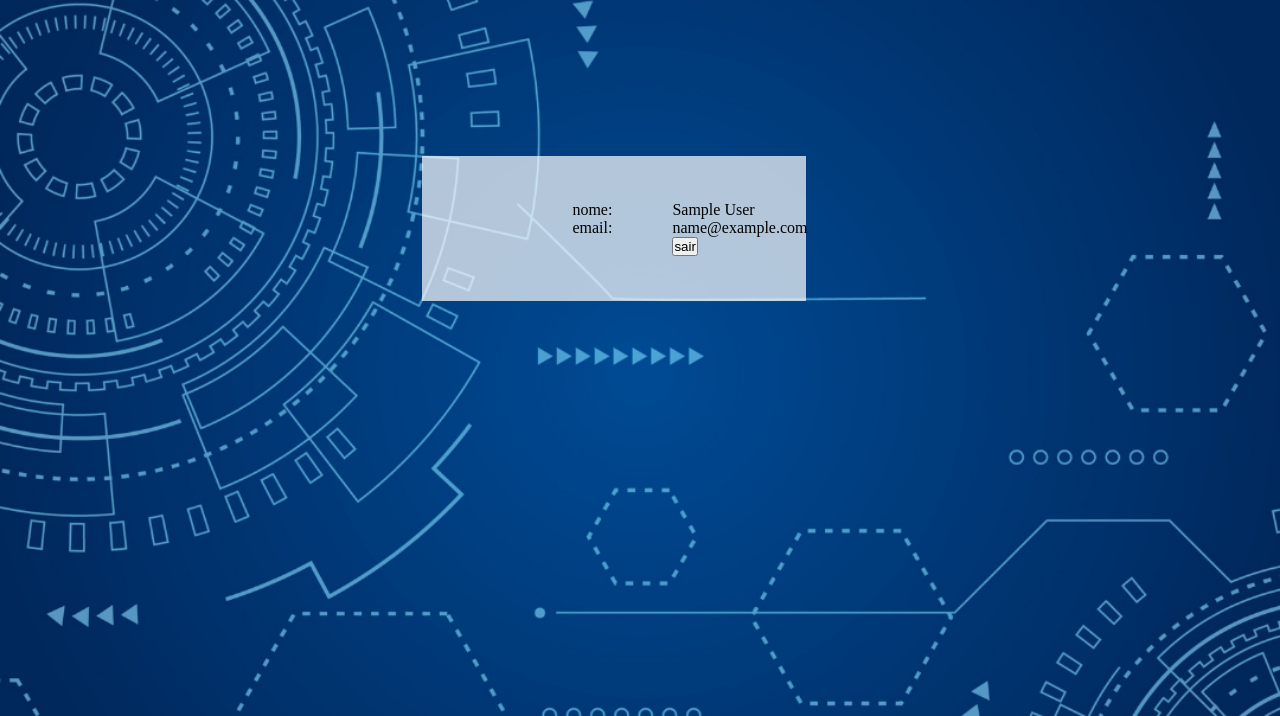
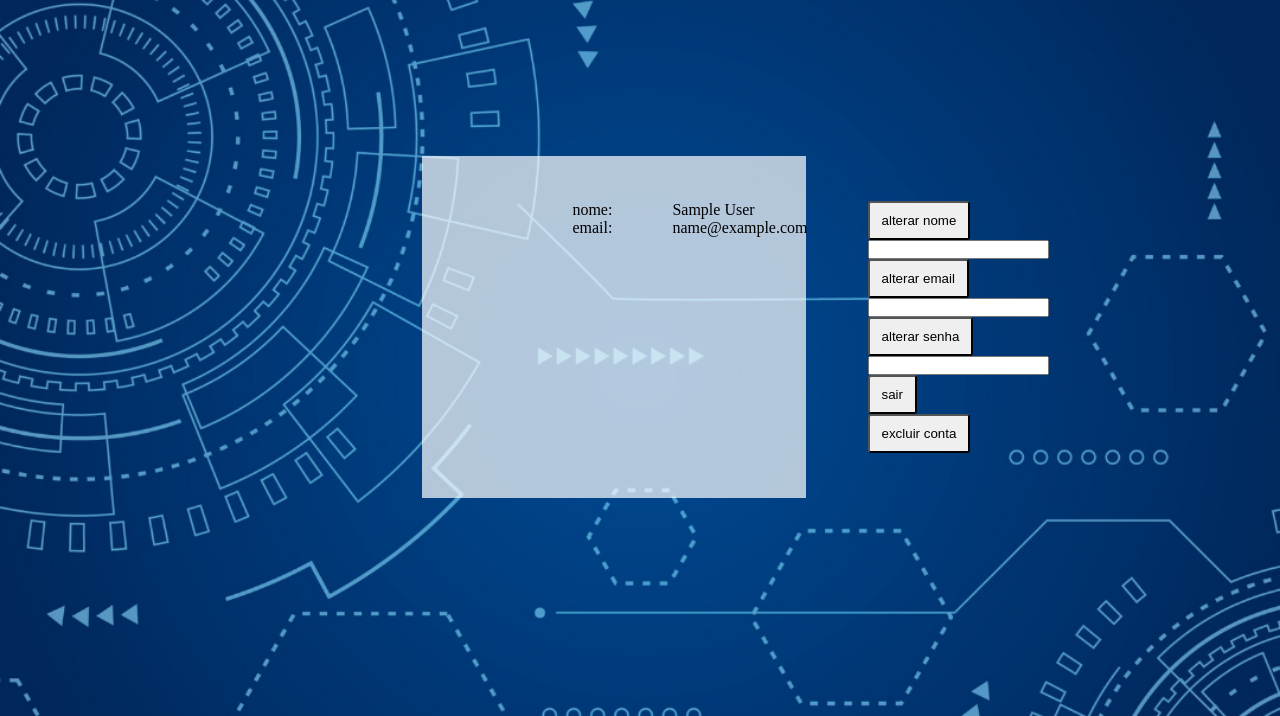
Before and after one commit to BruGes/escodigos, a PHP site: page /Pages/perfil.php in a window 1280 px wide. Shown: the part 84-800 px from the top of the page. Run offline with PHP 8.4, Linux system fonts and the light colour scheme; the visitor is signed in with stand-in values (Sample User, id 1); data that the repository does not hold is empty.

Commit message:
CRUD funcional

```diff
--- a/Pages/Perfil.php
+++ b/Pages/Perfil.php
@@ -8,7 +8,7 @@ include "../script/consultas.php"; ?>
     <meta http-equiv="X-UA-Compatible" content="IE=edge">
     <meta name="viewport" content="width=device-width, initial-scale=1.0">
     <link rel="stylesheet" href="../css/perfil.css">
-    <title>Perfil</title>
+    <title> <?php if (isset($_POST['altnome'])) {echo "ta zoado";} else{echo "Perfil";}?> </title>
 </head>
 
 <?php include "../header.php"; ?>
@@ -22,24 +22,99 @@ include "../script/consultas.php"; ?>
         <ul>
             <li><?php echo $nomeuser; ?></li>
             <li><?php echo $emailuser; ?></li>
+        </ul>
+        <ul>
             <form method="post" action="perfil.php">
-                <input type="submit" value="sair" name="sair">
+                <button type="submit" name="altnome">alterar nome</button>
+                <input type="text" name="NomeAlterado">
+            </form>
+            <form method="post" action="perfil.php">
+                <button type="submit" name="altmail">alterar email</button>
+                <input type="email" name="EmailAlterado">
+            </form>
+            <form method="post" action="perfil.php">
+                <button type="submit" name="altsenha">alterar senha</button>
+                <input type="text" name="SenhaAlterada">
+            </form>
+            <form method="post" action="perfil.php">
+                <button type="submit" name="sair">sair</button>
+            </form>
+            <form method="post" action="perfil.php">
+                <button type="submit" name="deletar">excluir conta</button>
             </form>
         </ul>
     </div>
 </main>
 
 <?php
+
+if (isset($_POST['altnome']) and isset($_POST['NomeAlterado'])) {
+
+    $alterar_nome = $conn->prepare('UPDATE `usuario` SET `nm_nome` = :nome WHERE `usuario`.`id_usuario` = :id');
+    $alterar_nome->bindValue(':id',$_SESSION['id']);
+    $alterar_nome->bindValue(':nome',$_POST['NomeAlterado']);
+    $alterar_nome->execute();
+
+    ?><script>
+    if ( window.history.replaceState ) {
+        window.history.replaceState( null, null, window.location.href );
+    }
+
+    window.location.reload(false);
+    </script><?php
+}
+if (isset($_POST['altmail']) and isset($_POST['EmailAlterado'])) {
+
+    $alterar_email = $conn->prepare('UPDATE `usuario` SET `ds_email` = :email WHERE `usuario`.`id_usuario` = :id');
+    $alterar_email->bindValue(':id',$_SESSION['id']);
+    $alterar_email->bindValue(':email',$_POST['EmailAlterado']);
+    $alterar_email->execute();
+
+    ?><script>
+    if ( window.history.replaceState ) {
+        window.history.replaceState( null, null, window.location.href );
+    }
+
+    window.location.reload(false);
+    </script><?php
+}
+if (isset($_POST['altsenha']) and isset($_POST['SenhaAlterada'])) {
+
+    $alterar_senha = $conn->prepare('UPDATE `usuario` SET `vl_senha` = :senha WHERE `usuario`.`id_usuario` = :id');
+    $alterar_senha->bindValue(':id',$_SESSION['id']);
+    $alterar_senha->bindValue(':senha',$_POST['SenhaAlterada']);
+    $alterar_senha->execute();
+
+    ?><script>
+    if ( window.history.replaceState ) {
+        window.history.replaceState( null, null, window.location.href );
+    }
+
+    window.location.reload(false);
+    </script><?php
+}
 if (isset($_POST['sair'])) {
 
-    //session_unset();
     session_destroy();
 
-?>
-
-    <script>
+    ?><script>
         window.location.replace("login.php");
         //window.location.replace("https://siteteste69.000webhostapp.com/pages/login.php");
-    </script>
+    </script><?php
+}
+if (isset($_POST['deletar'])) {
 
-<?php } ?>
+    $deletar_conta = $conn->prepare('DELETE FROM `usuario` WHERE `usuario`.`id_usuario` = :id');
+    $deletar_conta->bindValue(':id',$_SESSION['id']);
+    $deletar_conta->execute();
+    ?><script>
+    window.location.replace("login.php");
+    //window.location.replace("https://siteteste69.000webhostapp.com/pages/login.php");
+    </script><?php
+} ?>
+
+<script>
+    if ( window.history.replaceState ) {
+        window.history.replaceState( null, null, window.location.href );
+    }
+</script>
--- a/Pages/loginErrado.php
+++ b/Pages/loginErrado.php
@@ -19,8 +19,8 @@
         </h1>
         <img src="../assets/RedX.png">
         <p>As informações passadas estão incorretas ou não existem em nosso sistema.</p>
-        <p>Se não for cadastrado, vá para paginá de cadastro por este <a href="cadastro.php">link</a></p>
-        <p>Caso já seja cadastrado entre em contato pelo nosso email(ihriel.mosko@gmail.com).</p>
-        <p>Se deseja voltar a página de login clique<a href="login.php"> aqui</a>.</p>
+        <p>Se não for cadastrado, vá para a <a href="cadastro.php">página de cadastro</a></p>
+        <p>Caso já seja cadastrado entre em contato pelo nosso email: escodigos@gmail.com</p>
+        <p>Voltar para a <a href="login.php">página de login</a>.</p>
     </div>
 </main>
--- a/index.php
+++ b/index.php
@@ -45,7 +45,7 @@ $GLOBALS['isIndex'] = true;?>
 <footer class="footer-container">
     <ul>
        <li>Telefone para contato : (50)9-9999-9999</li>
-       <li>Email para falar conosco: ihriel.mosko@gmail.com </li>
+       <li>Email para falar conosco: escodigos@gmail.com </li>
     </ul>
 </footer>
 </html>
```
